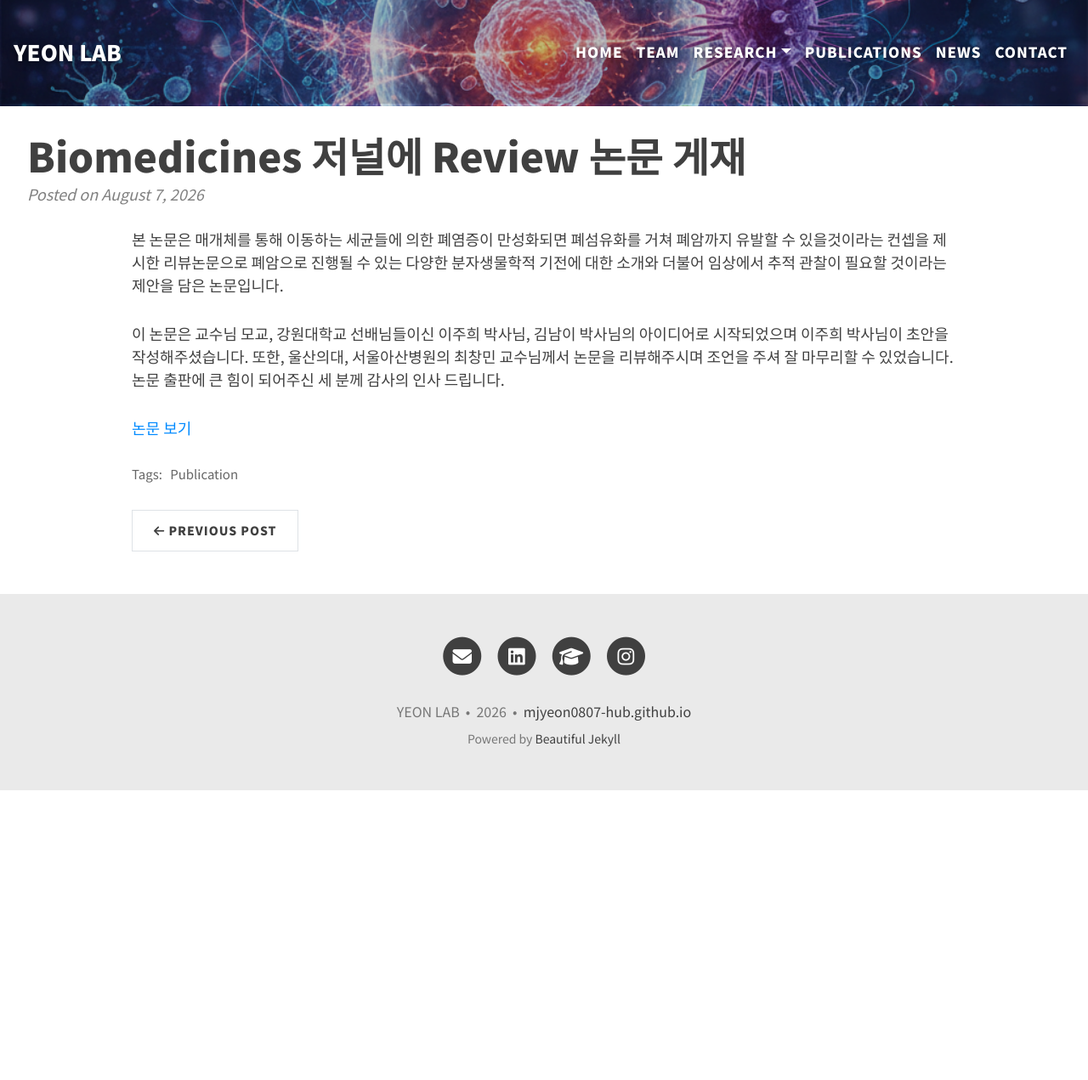
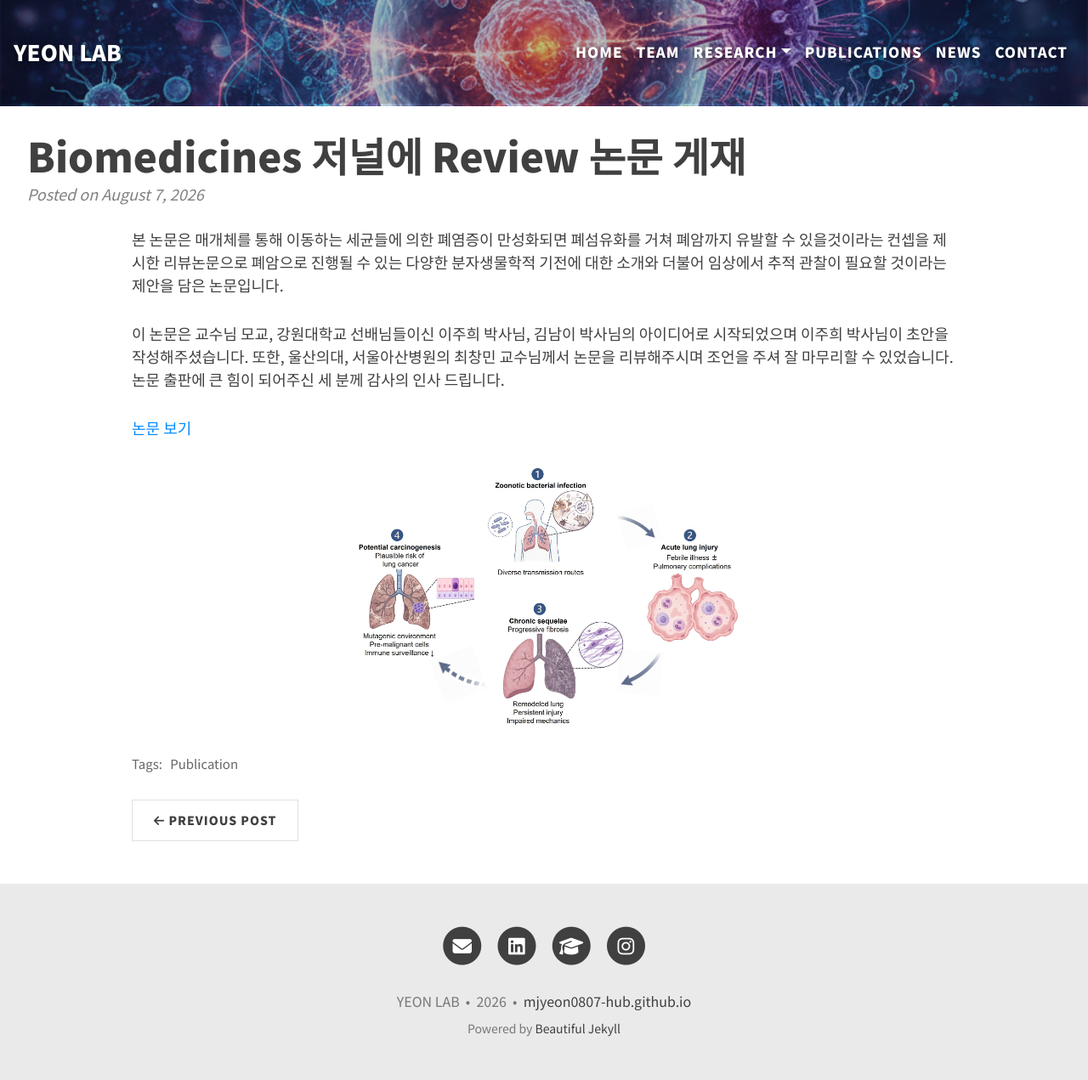
Before and after one commit to mjyeon0807-hub/mjyeon0807-hub.github.io, a Jekyll site: the page built from _news/paper-published-2026.md, in a window 1280 px wide. Shown: the whole page at 85% size. Built offline with Jekyll 4.4.1, drawn with Linux system fonts in a browser that asks for light colours; before the commit the page ends 930 px from its top, so only the background shows below that.

Commit message:
Add graphical abstract image to Biomedicines paper News post
Co-Authored-By: Claude Sonnet 5 <noreply@anthropic.com>

```diff
--- a/_news/paper-published-2026.md
+++ b/_news/paper-published-2026.md
@@ -11,3 +11,5 @@ tags: [Publication]
 이 논문은 교수님 모교, 강원대학교 선배님들이신 이주희 박사님, 김남이 박사님의 아이디어로 시작되었으며 이주희 박사님이 초안을 작성해주셨습니다. 또한, 울산의대, 서울아산병원의 최창민 교수님께서 논문을 리뷰해주시며 조언을 주셔 잘 마무리할 수 있었습니다. 논문 출판에 큰 힘이 되어주신 세 분께 감사의 인사 드립니다.
 
 [논문 보기](https://www.mdpi.com/2227-9059/14/8/1776){:target="_blank" rel="noopener"}
+
+![](/assets/img/Biomedicines_graphic.jpg)
```
Also changed, not shown: assets/img/Biomedicines_graphic.jpg (added).
